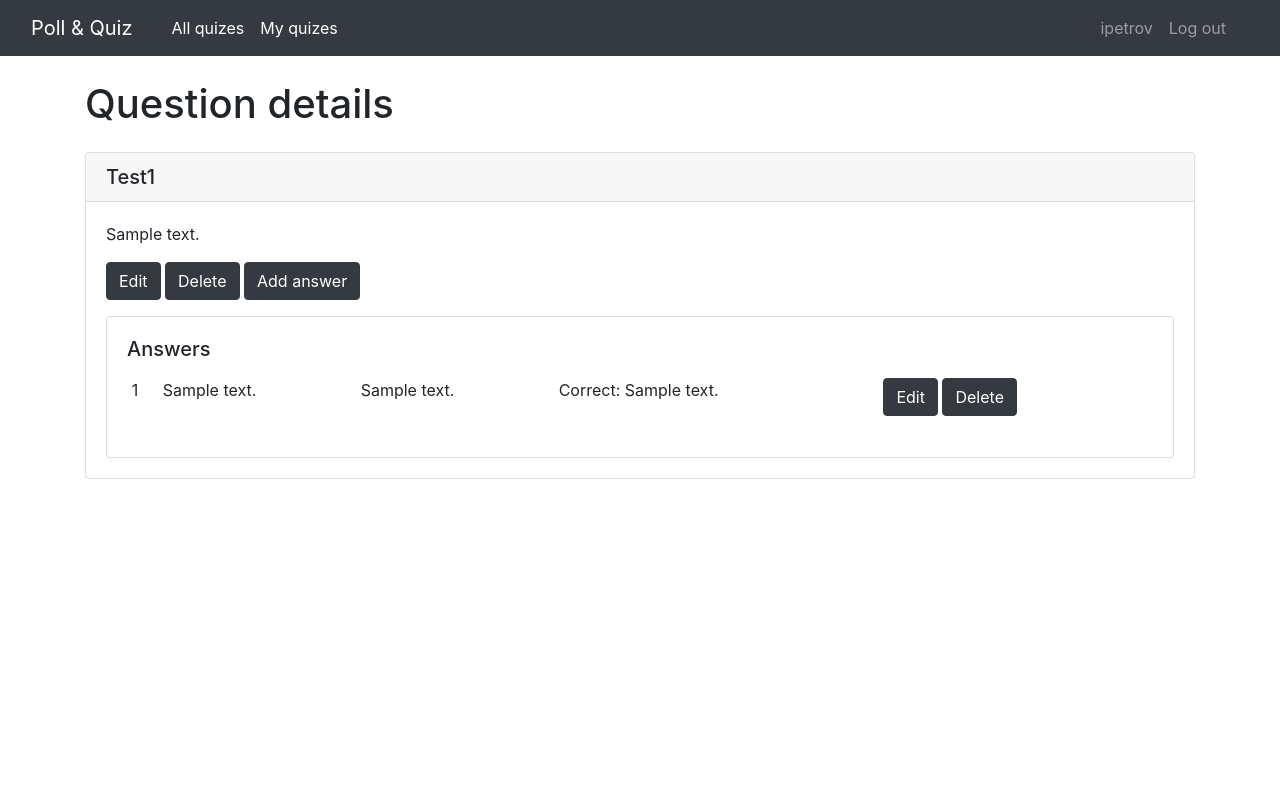
After one commit to nteir/pollequiz, a Django app: page /quiz/1/1/ in a window 1280 px wide. The commit adds this page. Run offline with Django 4.2, Linux system fonts and the light colour scheme; a user stored in the database is signed in; data comes from the database, SQL or seed files in the repository; tables that the repository leaves empty hold one stand-in row (values such as "Sample post"); some libraries are stand-ins or nearby versions.

Commit message:
add answers model and list view

```diff
--- a/pollequiz/quiz/admin.py
+++ b/pollequiz/quiz/admin.py
@@ -1,6 +1,7 @@
 from django.contrib import admin
-from .models import Quiz, Question
+from .models import Quiz, Question, Answer
 
 # Register your models here.
 admin.site.register(Quiz)
 admin.site.register(Question)
+admin.site.register(Answer)
--- /dev/null
+++ b/pollequiz/quiz/templates/quiz/quiz_answers.html
@@ -0,0 +1,44 @@
+{% extends 'base.html' %}
+{% load i18n %}
+
+{% block content %}
+<main role="main" class="container wrapper flex-grow-1">
+    <h1 class="my-4">{% translate 'Question details' %}</h1>
+
+    <div class="card">
+        <h5 class="card-header">{{quiz.name}}</h5>
+        <div class="card-body">
+          <p class="card-text">{{question.text}}</p>
+          {% if user.id == quiz.author.id %}
+          <a href="{% url 'quiz:quiz_update' quiz.id %}" class="btn btn-dark">{% translate 'Edit' %}</a>
+          <a href="{% url 'quiz:quiz_delete' quiz.id %}" class="btn btn-dark">{% translate 'Delete' %}</a>
+          <a href="{% url 'quiz:question_new' quiz.id %}" class="btn btn-dark">{% translate 'Add answer' %}</a>
+          {% endif %}
+          {% if objects %}
+          <div class="card mt-3">
+            <div class="card-body">
+              <h5 class="card-title">{% translate 'Answers' %}</h5>
+              <table class="table table-sm table-borderless">
+                {% for answer in objects %}
+                  <tr>
+                    <td>{{answer.a_number}}</td>
+                    <td>
+                      {{answer.text|truncatechars:40}}
+                    </td>
+                    <td>{{answer.text}}</td>
+                    <td>{% translate 'Correct' %}: {{answer.text}}</td>
+                    <td>
+                        <a href="#" class="btn btn-dark">{% translate 'Edit' %}</a>
+                        <a href="#" class="btn btn-dark">{% translate 'Delete' %}</a>
+                    </td>
+                  </tr>
+                {% endfor %}
+              </table>
+            </div>
+          </div>
+          {% endif %}
+        </div>
+    </div>
+
+</main>
+{% endblock content %}
--- a/pollequiz/quiz/templates/quiz/quiz_questions.html
+++ b/pollequiz/quiz/templates/quiz/quiz_questions.html
@@ -41,7 +41,9 @@
                 {% for question in objects %}
                   <tr>
                     <td>{{question.q_number}}</td>
-                    <td>{{question.text|truncatechars:40}}</td>
+                    <td>
+                      <a href="{% url 'quiz:question_card' quiz.id question.id %}">{{question.text|truncatechars:40}}</a>
+                    </td>
                     <td>{{question.get_q_type_display}}</td>
                     <td>{% translate 'Points' %}: {{question.points}}</td>
                     <td>
--- a/pollequiz/quiz/urls.py
+++ b/pollequiz/quiz/urls.py
@@ -13,4 +13,5 @@ urlpatterns = [
     path('<int:quiz_id>/new/', views.question.QuestionCreateView.as_view(), name='question_new'),
     path('<int:quiz_id>/<int:pk>/edit/', views.question.QuestionUpdateView.as_view(), name='question_update'),
     path('<int:quiz_id>/<int:pk>/delete/', views.question.QuestionDeleteView.as_view(), name='question_delete'),
+    path('<int:quiz_id>/<int:q_id>/', views.answer.AnswerListView.as_view(), name='question_card'),
 ]
--- a/pollequiz/quiz/views/__init__.py
+++ b/pollequiz/quiz/views/__init__.py
@@ -1,4 +1,5 @@
 from pollequiz.quiz.views import (  # noqa
     quiz,
     question,
+    answer,
 )
--- /dev/null
+++ b/pollequiz/quiz/views/answer.py
@@ -0,0 +1,37 @@
+from django.views.generic.list import ListView
+# from django.views.generic.edit import CreateView, UpdateView, DeleteView
+# from django.contrib.auth.mixins import LoginRequiredMixin, UserPassesTestMixin
+from django.contrib.auth.mixins import LoginRequiredMixin
+from pollequiz.quiz.models import Quiz, Question, Answer
+# from pollequiz.quiz.forms import AnswerForm
+from django.contrib.auth import get_user_model
+from django.urls import reverse_lazy
+import pollequiz.pq_objects as pq_objects
+# import pollequiz.text_constants as txt
+
+User = get_user_model()
+
+
+class AnswerListView(pq_objects.FailedAccessMixin, LoginRequiredMixin, ListView):
+    model = Answer
+    ordering = ['a_number']
+    redirect_url = reverse_lazy('users:login')
+    template_name = 'quiz/quiz_answers.html'
+    context_object_name = 'objects'
+
+    def get_context_data(self, **kwargs):
+        context = super().get_context_data(**kwargs)
+        if self.kwargs['quiz_id']:
+            context['quiz'] = Quiz.objects.get(id=self.kwargs['quiz_id'])
+        if self.kwargs['q_id']:
+            context['question'] = Question.objects.get(id=self.kwargs['quiz_id'])
+        return context
+
+    def get_queryset(self):
+        if self.kwargs['quiz_id'] and self.kwargs['q_id']:
+            author = Quiz.objects.get(id=self.kwargs['quiz_id']).author
+            if self.request.user != author:
+                return []
+            qset = Answer.objects.filter(question=self.kwargs['q_id']).order_by('a_number')
+            return qset
+        return []
```
Also changed, not shown: pollequiz/quiz/forms.py (+11 -1 lines).
